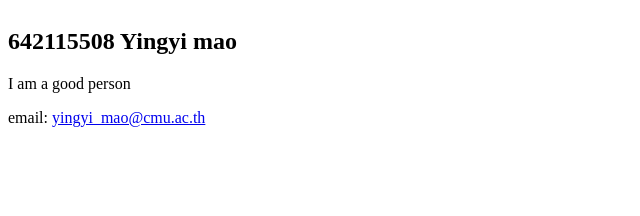
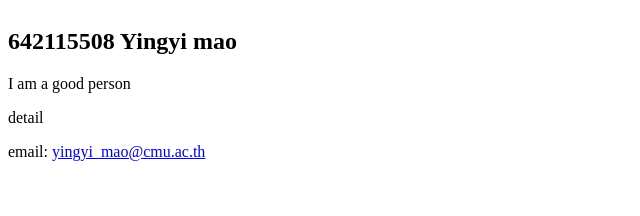
Before and after one commit to Mao0871/LAB3-new3.1, a plain HTML site: page profile.html in a window 1280 px wide. Shown: the whole page, without its empty margins (0-640 px from the left). Drawn offline with Linux system fonts and the light colour scheme.

Commit message:
3.1.5 create your profile page with your details.

```diff
--- a/profile.html
+++ b/profile.html
@@ -11,6 +11,7 @@
             <div name="left" style="display: inline-block;width: 60%;">
                 <h1>642115508 Yingyi mao</h1>
                 <p>I am a good person</p>
+                <p>detail</p>
                 <p>email: <a href="yingyi_mao@cmu.ac.th"> yingyi_mao@cmu.ac.th</a></p>
                 <br>
                 <br>
```
